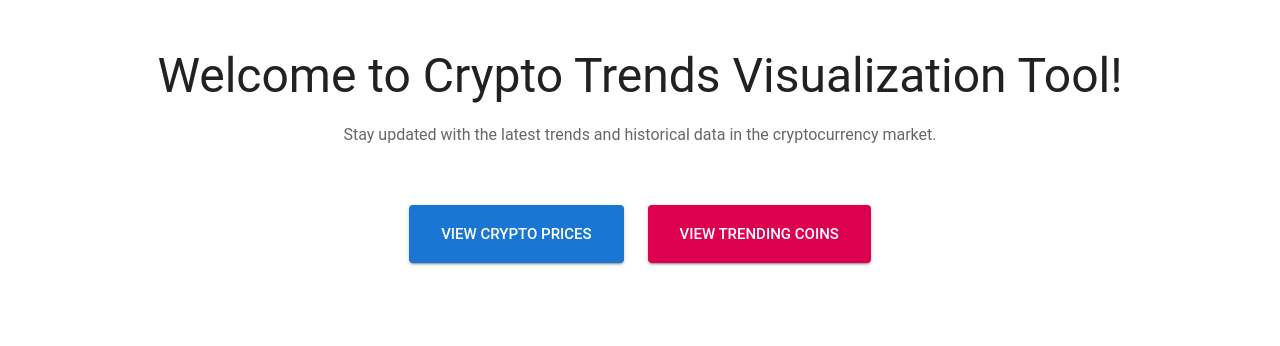
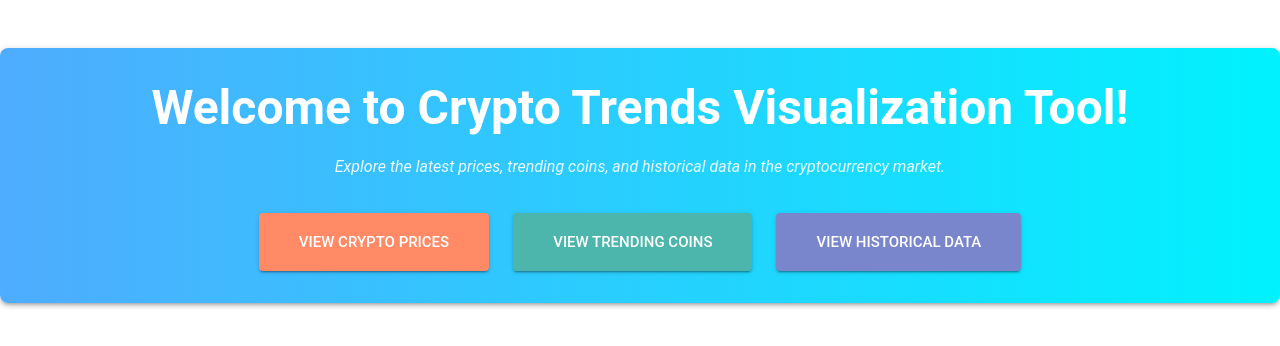
Before and after one commit to ConradPB/Crypto-Trends-Visualization-Tool, a React (Vite) app in the folder frontend/cryptotool/: page / in a window 1280 px wide. Shown: the top 346 px of the page. Built offline with nearby package versions, Linux system fonts and the light colour scheme.

Commit message:
updated app and styling.

```diff
--- a/frontend/cryptotool/src/pages/Dashboard.tsx
+++ b/frontend/cryptotool/src/pages/Dashboard.tsx
@@ -1,41 +1,83 @@
 import { Link } from 'react-router-dom';
-import { Button, Typography, Box, Grid } from '@mui/material';
+import { Button, Typography, Box, Stack } from '@mui/material';
 
 const Dashboard = () => {
   return (
-      <Box sx={{ textAlign: 'center', mt: 6 }}>
-        <Typography variant="h3" gutterBottom>
+    <Box
+      sx={{
+        textAlign: 'center',
+        mt: 6,
+        px: 2,
+        py: 4,
+        background: 'linear-gradient(to right, #4facfe, #00f2fe)',
+        color: '#fff',
+        borderRadius: 2,
+        boxShadow: 3,
+      }}
+    >
+      <Typography variant="h3" gutterBottom sx={{ fontWeight: 'bold' }}>
         Welcome to Crypto Trends Visualization Tool!
       </Typography>
-        <Typography variant="subtitle1" color="textSecondary" gutterBottom>
-          Stay updated with the latest trends and historical data in the cryptocurrency market.
+      <Typography
+        variant="subtitle1"
+        gutterBottom
+        sx={{
+          color: 'rgba(255, 255, 255, 0.9)',
+          fontStyle: 'italic',
+          mb: 4,
+        }}
+      >
+        Explore the latest prices, trending coins, and historical data in the cryptocurrency market.
       </Typography>
-        <Grid container justifyContent="center" spacing={3} sx={{ mt: 4 }}>
-          <Grid item>
+
+      <Stack direction="row" justifyContent="center" spacing={3} sx={{ mt: 4 }}>
         <Button
           variant="contained"
           color="primary"
           size="large"
-              sx={{ px: 4, py: 2 }}
+          sx={{
+            px: 5,
+            py: 2,
+            backgroundColor: '#ff8a65',
+            '&:hover': { backgroundColor: '#ff7043' },
+          }}
           component={Link}
           to="/crypto"
         >
           View Crypto Prices
         </Button>
-          </Grid>
-          <Grid item>
+
         <Button
           variant="contained"
           color="secondary"
           size="large"
-              sx={{ px: 4, py: 2 }}
+          sx={{
+            px: 5,
+            py: 2,
+            backgroundColor: '#4db6ac',
+            '&:hover': { backgroundColor: '#26a69a' },
+          }}
           component={Link}
           to="/trending"
         >
           View Trending Coins
         </Button>
-          </Grid>
-        </Grid>
+
+        <Button
+          variant="contained"
+          size="large"
+          sx={{
+            px: 5,
+            py: 2,
+            backgroundColor: '#7986cb',
+            '&:hover': { backgroundColor: '#5c6bc0' },
+          }}
+          component={Link}
+          to="/historical"
+        >
+          View Historical Data
+        </Button>
+      </Stack>
     </Box>
   );
 };
```
Lines whose indentation alone changed are shown as unchanged.
